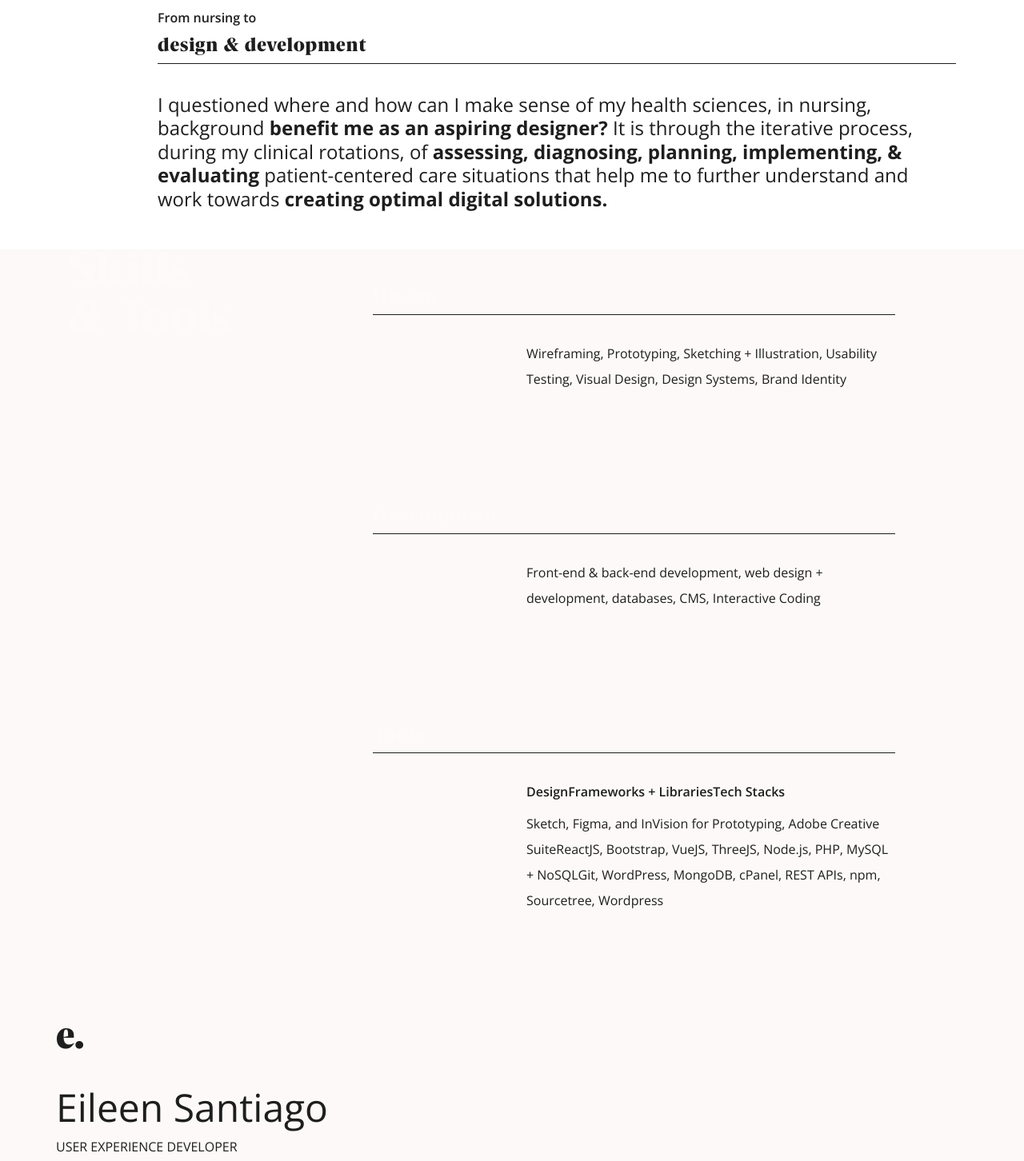
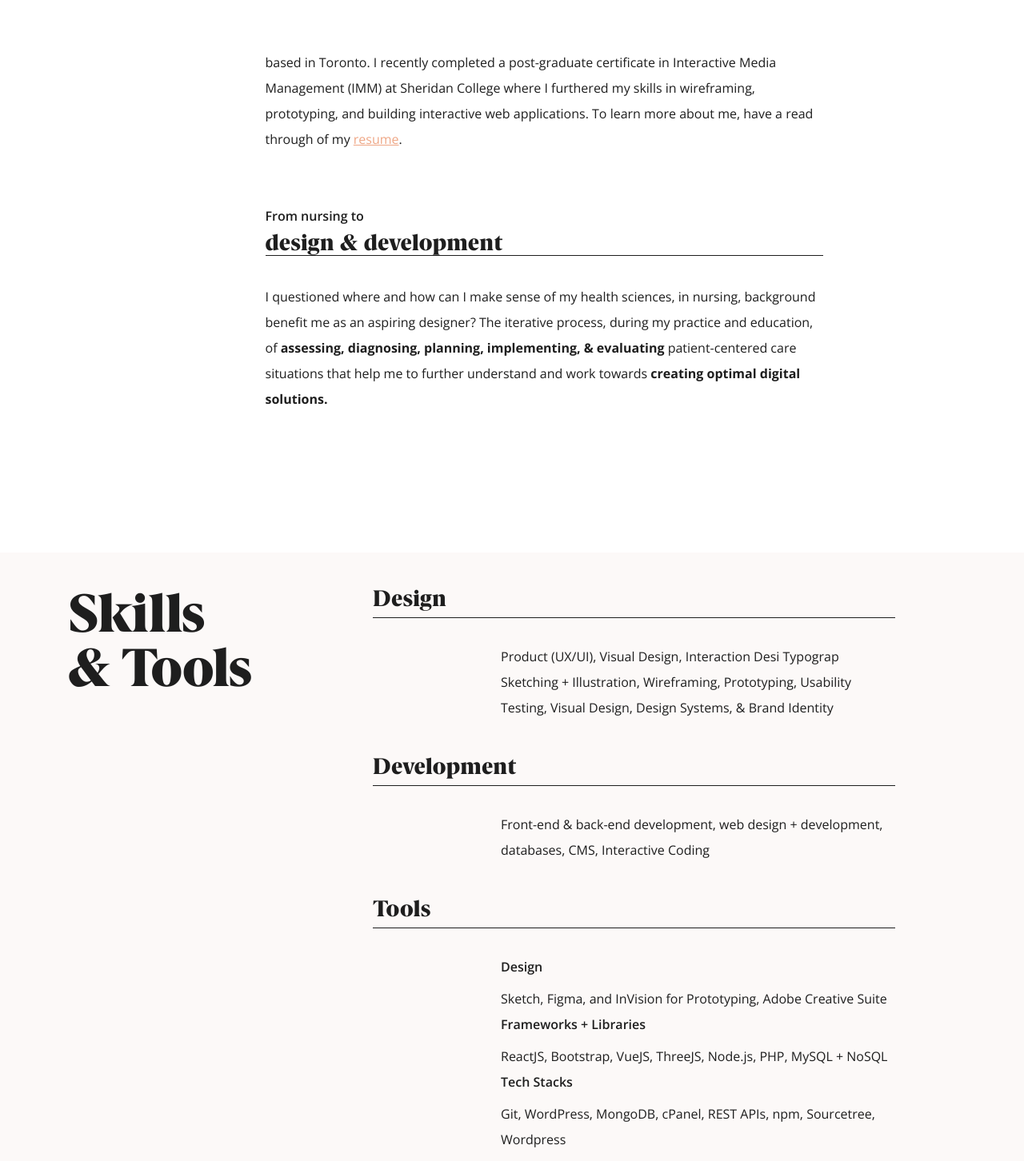
Before and after one commit to eileenmsantiago/eileensantiago, a React (Create React App) app: page /about in a window 1280 px wide. Shown: the part 798-2250 px from the top of the page at 80% size. Built offline with nearby package versions, Linux system fonts and the light colour scheme.

Commit message:
added JSON data for content details (About, Projects), updated Section, About, Project, and typography (mixin)

```diff
--- a/src/components/ProjectHero/ProjectHero.jsx
+++ b/src/components/ProjectHero/ProjectHero.jsx
@@ -5,7 +5,7 @@ import Paragraph from '../Paragraph/Paragraph';
 
 const ProjectHero = (props) => {
 
-    const { pageTitle, heading, description, imagePath, bgHex } = props;
+    const { pageTitle, heading, tagline, imagePath, bgHex } = props;
     return(
         <Container className="project-hero" bgHex={bgHex}>
             <section className="project-hero">
@@ -18,7 +18,7 @@ const ProjectHero = (props) => {
                             {heading}
                         </Heading>
                         <Paragraph className="project-hero__description" size="lg" weight="lt">
-                            {description}
+                            {tagline}
                         </Paragraph>
                     </div>
                     <div className="col-md-6 project-hero__image-container">
--- a/src/components/Section/Section.jsx
+++ b/src/components/Section/Section.jsx
@@ -6,16 +6,18 @@ const Section = (props) => {
 
     const { heading, children, noGutter } = props;
     return(
-        <section className="section fade-in-section is-visible">
-            <div className="section__nav">
-                <Heading level="h3" style="h4" color="white">
+        <>
+        <div className="category-container ">
+            <div className="category-container__nav">
+                <Heading level="h3" style="h4" color="black">
                     {heading}
                 </Heading>
             </div>
-            <div className={`section__content ${noGutter? 'section__content--no-gutter' : ''}`}>
+            <div className={`fade-in-section is-visible category-container__content ${noGutter ? 'category-container__content--no-gutter' : ''}`}>
                 {children}
             </div>
-        </section>
+        </div>
+        </>
     )
 }
 
--- a/src/components/Section/Section.scss
+++ b/src/components/Section/Section.scss
@@ -1,4 +1,4 @@
-.section {
+.category-container {
     max-width: 700px;
     margin-bottom: 3rem;
 
@@ -7,7 +7,7 @@
         margin-bottom: 2rem;
     }
     &__content {
-        margin-left: 12rem;
+        margin-left: 10rem;
 
         &:not(:last-child) {
             margin-bottom: 2rem;
--- a/src/pages/About/About.jsx
+++ b/src/pages/About/About.jsx
@@ -34,80 +34,91 @@ const experienceData = [
         description: "Analyzed patterns from client’s technical inquires and proposed product improvements, including the UX/UI design for the app’s user dashboard.  "
     },
 ]
-const skillsToolsData = [
+const skillsData = [
     {
         title: "Design",
-        item: [
-            "Wireframing, ",
-            "Prototyping, ",
-            "Sketching + Illustration, ",
-            "Usability Testing, ",
-            "Visual Design, ",
-            "Design Systems, ",
-            "Brand Identity"
-        ]
+        description: "Product (UX/UI), Visual Design, Interaction Desi Typograp Sketching + Illustration, Wireframing, Prototyping, Usability Testing, Visual Design, Design Systems, & Brand Identity"
     },
     {
         title: "Development",
-        item: [
-            "Front-end & back-end development, web design + development, databases, CMS, Interactive Coding"
-        ]
+        description: "Front-end & back-end development, web design + development, databases, CMS, Interactive Coding"
     },
     {
         title: "Tools",
-        heading: [
-            "Design",
-            "Frameworks + Libraries",
-            "Tech Stacks"
+        items: [
+            {
+                subTitle: "Design",
+                description: "Sketch, Figma, and InVision for Prototyping, Adobe Creative Suite"
+            },
+            {
+                subTitle: "Frameworks + Libraries",
+                description: "ReactJS, Bootstrap, VueJS, ThreeJS, Node.js, PHP, MySQL + NoSQL"
+            },
+            {
+                subTitle: "Tech Stacks",
+                description: "Git, WordPress, MongoDB, cPanel, REST APIs, npm, Sourcetree, Wordpress"
+            }
         ],
-        item: [
-            "Sketch, Figma, and InVision for Prototyping, Adobe Creative Suite",
-            "ReactJS, Bootstrap, VueJS, ThreeJS, Node.js, PHP, MySQL + NoSQL",
-            "Git, WordPress, MongoDB, cPanel, REST APIs, npm, Sourcetree, Wordpress"
-        ]
     }
 ]
+
+// const toolsData = [
+
+//     {
+//         title: "Tools",
+//         item: [
+//             {
+//                 subTitle: "Design",
+//                 description: "Sketch, Figma, and InVision for Prototyping, Adobe Creative Suite"
+//             },
+//             {
+//                 subTitle: "Frameworks + Libraries",
+//                 description: "ReactJS, Bootstrap, VueJS, ThreeJS, Node.js, PHP, MySQL + NoSQL"
+//             },
+//             {
+//                 subTitle: "Tech Stacks",
+//                 description: "Git, WordPress, MongoDB, cPanel, REST APIs, npm, Sourcetree, Wordpress"
+//             }
+//         ],
+//     }
+// ]
 
 const About = (props) => {
 
     return(
         <>
-        {/* <FadeIn> */}
+        <section className="hero">
+            <Container>
                 <Hero
                     pageTitle="About"
                     heading="Eileen Santiago"
                     // description="Aiming to utilize experiences working in the health sector, in nursing, and fusing it with visual and technical creativity to solve product problems."
-                quote="I’m a curious conceptualist, creator, problem-solver, & an ideator."
+                    quote="A designer who builds meaningful interactions & aims to strengthen the bridge between design and development. "
                 />
-        {/* </FadeIn> */}
+            </Container>
+        </section>
         <section className="about">
-            <Container>
-                <FadeIn>
-                    <Heading className="about__heading" level="h4" style="h3" color="black">
+            <Container width="sm" className="about__wrapper">
+                <Paragraph className="about__heading" size="lg" weight="semi" color="black">
                     I’m a design systems thinker,
-                    </Heading>
-                </FadeIn>
+                </Paragraph>
                 <div className="about__content">
                     <FadeIn>
-                        <Paragraph className="about__content-statement" size="md" weight="regular" color="black">
-                            based in Toronto. I recently completed a post-graduate certificate on Interactive Media Management (IMM) at Sheridan College where I furthered my skills in wireframing, prototyping, and building & developing interactive digital applications. To learn more about me, have a read through of <a className="custom-link" href="/assets/Resume-EileenSantiago-2020.pdf">my resume</a>
+                        <Paragraph className="about__content-statement" size="sm" weight="regular" color="black">
+                        based in Toronto. I recently completed a post-graduate certificate in Interactive Media Management (IMM) at Sheridan College where I furthered my skills in wireframing, prototyping, and building interactive web applications. To learn more about me, have a read through of my <a className="custom-link" target="_blank" href="/assets/Resume-EileenSantiago-2020.pdf">resume</a>.
                         </Paragraph>
                     </FadeIn>
                     <div className="about__content-wrapper">
-                        <div className="container-heading">
-                            <FadeIn>
-                                <Heading className="about__content-heading" level="h4" style="h5" color="black">
+                        <Heading level="h3" style="h5" color="black">
                             From nursing to
                         </Heading>
-                                <Heading className="about__content-heading" level="h4" style="h4" color="black">
+                        <Heading className="heading-border" level="h4" style="h4" color="black">
                             design & development
                         </Heading>
-                            </FadeIn>
-                        </div>
                         <FadeIn>
-                            <div className="container-text">
-                                I questioned where and how can I make sense of my health sciences, in nursing, background <strong>benefit me as an aspiring designer?</strong> It is through the iterative process, during my clinical rotations, of <strong>assessing, diagnosing, planning, implementing, & evaluating</strong> patient-centered care situations that help me to further understand and work towards <strong>creating optimal digital solutions.</strong>
-                            </div>
+                            <Paragraph className="about__content-text" size="sm" weight="regular" color="black">
+                                I questioned where and how can I make sense of my health sciences, in nursing, background benefit me as an aspiring designer? The iterative process, during my practice and education, of <strong>assessing, diagnosing, planning, implementing, & evaluating</strong> patient-centered care situations that help me to further understand and work towards <strong>creating optimal digital solutions.</strong>
+                            </Paragraph>
                         </FadeIn>
                     </div>
                 </div>
@@ -118,7 +129,7 @@ const About = (props) => {
                     <div className="row about-skills__wrapper">
                         <div className="col-md-4">
                             {
-                                skillsToolsData.map(skills => (
+                                skillsData.map(skills => (
                                     <>
                                         <Heading className="about-skills__heading" level="h3" style="h4">
                                             {skills.title}
@@ -143,28 +154,41 @@ const About = (props) => {
                     <SectionList items={experienceData}/>
                 </Section>
             </Container> */}
-            <Container bgColor="grey" className="about-skills">
+            <Container bgColor="grey">
+                <section className="about-skills">
                     <div className="row">
                         <div className="col-md-4">
                             <FadeIn>
-                                <Heading className="about-skills__title" level="h3" style="h1" color="white">
+                                <Heading className="about-skills__title" level="h3" style="h1" color="black">
                                     Skills <br/>
                                     & Tools
                                 </Heading>
                             </FadeIn>
                         </div>
                         <div className="col-md-8 about-skills__content">
-                        {skillsToolsData.map(skillsTools => {
+                            {skillsData.map(skillsTools => {
                                 return (
                                 <FadeIn>
-                                <Section noGutter heading={skillsTools.title}>
-                                    <div className="about-skills__wrapper section__content">
-                                        <Heading className="about-skills__heading" level="h4" style="h5">
-                                            {skillsTools.heading}
+                                    <Section heading={skillsTools.title}>
+                                        <div className="about-skills__wrapper">
+                                            {skillsTools.description ?
+                                                <Paragraph className="about-skills__items" size="sm" weight="regular" color="black">
+                                                    {skillsTools.description}
+                                                </Paragraph>
+                                            : (
+                                                <>
+                                                    {skillsTools.items.map(item => (
+                                                        <>
+                                                            <Heading className="about-skills__heading" level="h4" style="h5" color="black">
+                                                                {item.subTitle}
                                                             </Heading>
                                                             <Paragraph className="about-skills__items" size="sm" weight="regular" color="black">
-                                            {skillsTools.item}
+                                                                {item.description}
                                                             </Paragraph>
+                                                        </>
+                                                    ))}
+                                                </>
+                                            )}
                                         </div>
                                     </Section>
                                 </FadeIn>
@@ -172,7 +196,11 @@ const About = (props) => {
                             })}
                         </div>
                     </div>
+                </section>
             </Container>
+            <br></br>
+            <br></br>
+            <br></br>
         </>
     )
 }
--- a/src/pages/About/About.scss
+++ b/src/pages/About/About.scss
@@ -1,20 +1,31 @@
 .about {
-    display: flex;
-    justify-content: center;
 
     &__wrapper {
+        display: flex;
+        justify-content: center;
+        display: flex;
+        flex-direction: column;
         max-width: 80%;
     }
 
     &__content {
+        max-width: 100%;
         padding-left: 0rem;
+        margin-left: auto;
+        margin-right: auto;
+        justify-content: center;
 
         @include media-breakpoint-up(md) {
-            padding-left: 7rem;
+            padding-left: 5rem;
+            max-width: 70%;
         }
 
         &-statement {
             margin: 4rem 0;
+        }
+
+        &-wrapper {
+            margin-bottom: 8rem;
         }
     }
 
@@ -24,8 +35,8 @@
     }
 }
 
-.container {
-    &-heading {
+.heading {
+    &-border {
         border-bottom: 1px solid $color-black;
         margin-bottom: 2.2rem;
     }
--- a/src/pages/Project/Project.jsx
+++ b/src/pages/Project/Project.jsx
@@ -17,33 +17,37 @@ const Project = (props) => {
                 bgHex={project.bgHex}
                 heading={project.title}
                 imagePath={project.heroImg}
-                description={project.description}
+                tagline={project.tagline}
             />
             <Container>
+                <section className="project">
                     <div className="project-overview">
-                    <Heading level="h1" style="h5" className="project-overview__section">PROJECT OVERVIEW</Heading>
-                    <div className="row project-overview__container">
-                        <div className="col-md-4 project-overview__col-logo">
+                        <Heading level="h1" style="h5" weight="semi" className="project-overview__header">PROJECT OVERVIEW</Heading>
+                        <div className="row project-overview__wrapper">
+                            <div className="col project-overview__logo">
                                 <img src={project.logoImg}></img>
                             </div>
-                        <div className="col-md-8 project-overview__col-header">
-                            <Paragraph className="header" size="lg" weight="regular" color="brand-ps-brown-light">{project.header}</Paragraph>
+                            {/* <div className="col-md-auto"></div> */}
+                            <div className="col col-lg-8 project-overview__container">
+                                <Paragraph className="project-overview__description" size="lg" weight="regular" color={`${project.paraColor}`}>{project.description}</Paragraph>
                                 <div className="row category-list">
-                                <div className="col-sm-4">
-                                    <Heading level="h4" style="h5">MY ROLE</Heading>
+                                    <div className="col-md-6 category-group">
+                                        <Heading level="h4" style="h6" color="grey-light">ROLE</Heading>
                                         <Paragraph size="sm" weight="regular" color="black">{project.role}</Paragraph>
                                     </div>
-                                <div className="col-sm-4">
-                                    <Heading level="h4" style="h5">TIMELINE</Heading>
+                                    <div className="col-md-6 category-group">
+                                        <Heading level="h4" style="h6" color="grey-light">PLATFORM + TIMELINE</Heading>
+                                        <Paragraph size="sm" weight="regular" color="black">{project.platform}</Paragraph>
                                         <Paragraph size="sm" weight="regular" color="black">{project.timeline}</Paragraph>
                                     </div>
-                                <div className="col-sm-4">
-                                    <Heading level="h4" style="h5">PLATFORM</Heading>
-                                    <Paragraph size="sm" weight="regular" color="black">{project.platform}</Paragraph>
                                 </div>
+                                <div className="row category-list">
+                                    <div className="col-md-6 category-group">
+                                        <Heading level="h4" style="h6" color="grey-light">TOOLS</Heading>
+                                        <Paragraph size="sm" weight="regular" color="black">{project.tools}</Paragraph>
                                     </div>
-                            <div className="category-list">
-                                <Heading level="h4" style="h5">TEAM</Heading>
+                                    <div className="col-md-6 category-group">
+                                        <Heading level="h4" style="h6" color="grey-light">TEAM</Heading>
                                         <Paragraph size="sm" weight="regular" color="black">
                                             {project.team.map(member => (
                                                 <>
@@ -56,21 +60,39 @@ const Project = (props) => {
                                 </div>
                             </div>
                         </div>
+                    </div>
+                </section>
             </Container>
-            <Container bgHex={project.bgHex} >
-                <div className="project-goals">
-                    <Heading level="h3" style="h5" className="project-overview__section">PROJECT GOALS</Heading>
-                    <div className="category-list">
-                        <Heading level="h4" style="h5">USER GOAL</Heading>
-                        <Paragraph size="sm" weight="regular" color="black">{project.userGoal}</Paragraph>
+            <Container bgHex={project.bgHex}>
+                <div className="row project-content__wrapper">
+                    <div className="col project-content__block">
+                        <Heading level="h3" style="h3" weight="bold" className="project-content__heading">Understanding</Heading>
                     </div>
-                    <div className="category-list">
-                        <Heading level="h4" style="h5">DESIGN GOAL</Heading>
-                        <Paragraph size="sm" weight="regular" color="black">{project.designGoal}</Paragraph>
+                    <div className="col-md-auto"></div>
+                    <div className="col col-lg-8 project-content__block" >
+                        <div className="project-content__detail">
+                            <Heading level="h4" style="h6" color="grey" className="project-content__heading">THE PROBLEM</Heading>
+                            <Paragraph size="sm" weight="regular" color="black">{project.problem}</Paragraph>
                         </div>
-                    <div className="category-list">
-                        <Heading level="h4" style="h5">PRODUCT GOAL</Heading>
-                        <Paragraph size="sm" weight="regular" color="black">{project.productGoal}</Paragraph>
+                        <div className="project-content__detail">
+                            <Heading level="h4" style="h6" color="grey" className="project-content__heading">THE SOLUTION</Heading>
+                            <Paragraph size="sm" weight="regular" color="black">{project.solution}</Paragraph>
+                        </div>
+                    </div>
+                </div>
+                <hr></hr>
+                <div className="row project-content__wrapper">
+                    <div className="col project-content__block">
+                        <Heading level="h3" style="h3" weight="bold" className="project-content__heading">Design <br></br>Challenge</Heading>
+                    </div>
+                    <div className="col-md-auto"></div>
+                    <div className="col col-lg-8 project-content__block" >
+                        <div className="project-content__detail">
+                            <Paragraph size="lg" weight="lt" color="brand-ps-brown">
+                                <strong>How might we</strong>
+                                {project.challenge}
+                            </Paragraph>
+                        </div>
                     </div>
                 </div>
             </Container>
@@ -78,6 +100,7 @@ const Project = (props) => {
             <Container>
                 <CommentContainer/>
             </Container>
+        {/* </Container> */}
         </>
     )
 }
```
Also changed, not shown: src/components/App/App.jsx (+86 -12 lines), src/pages/Project/Project.scss (+21 -3 lines), src/pages/Work/Work.jsx (+4 -4 lines), src/styles/mixins/typography.scss (+8 -8 lines). Lines whose indentation alone changed are shown as unchanged.
